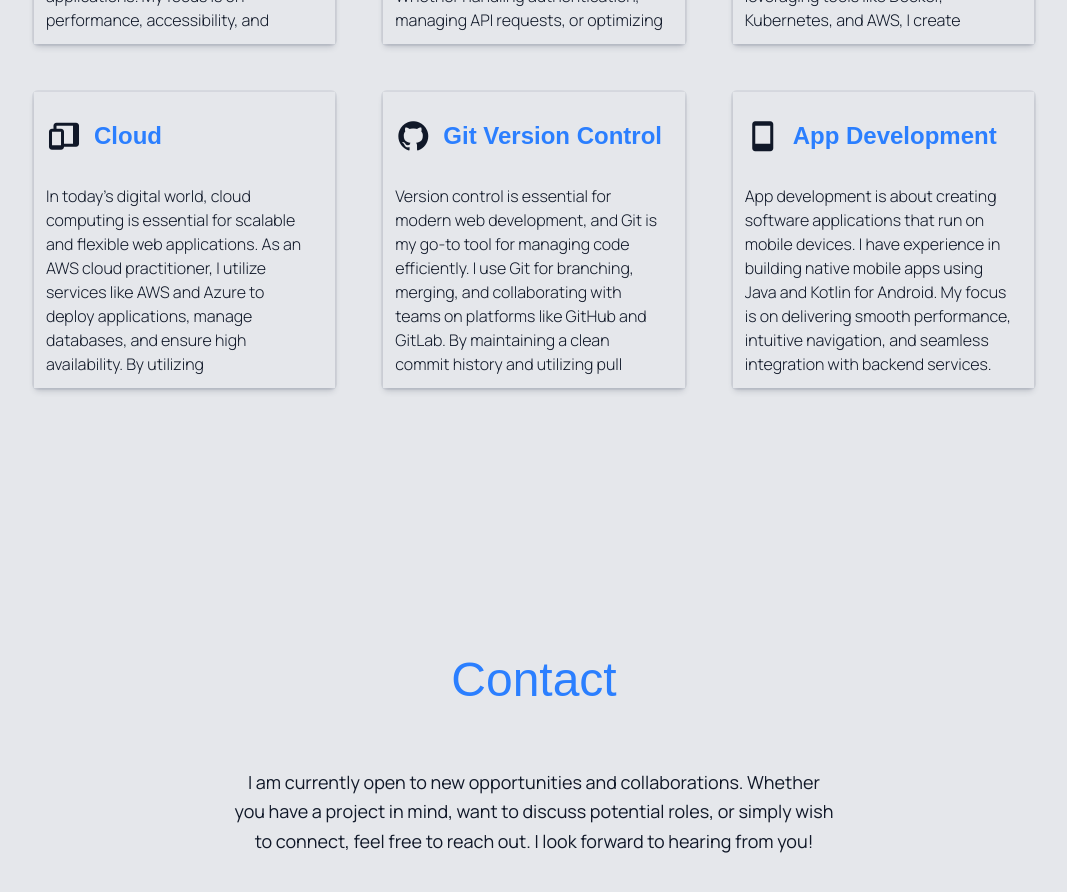
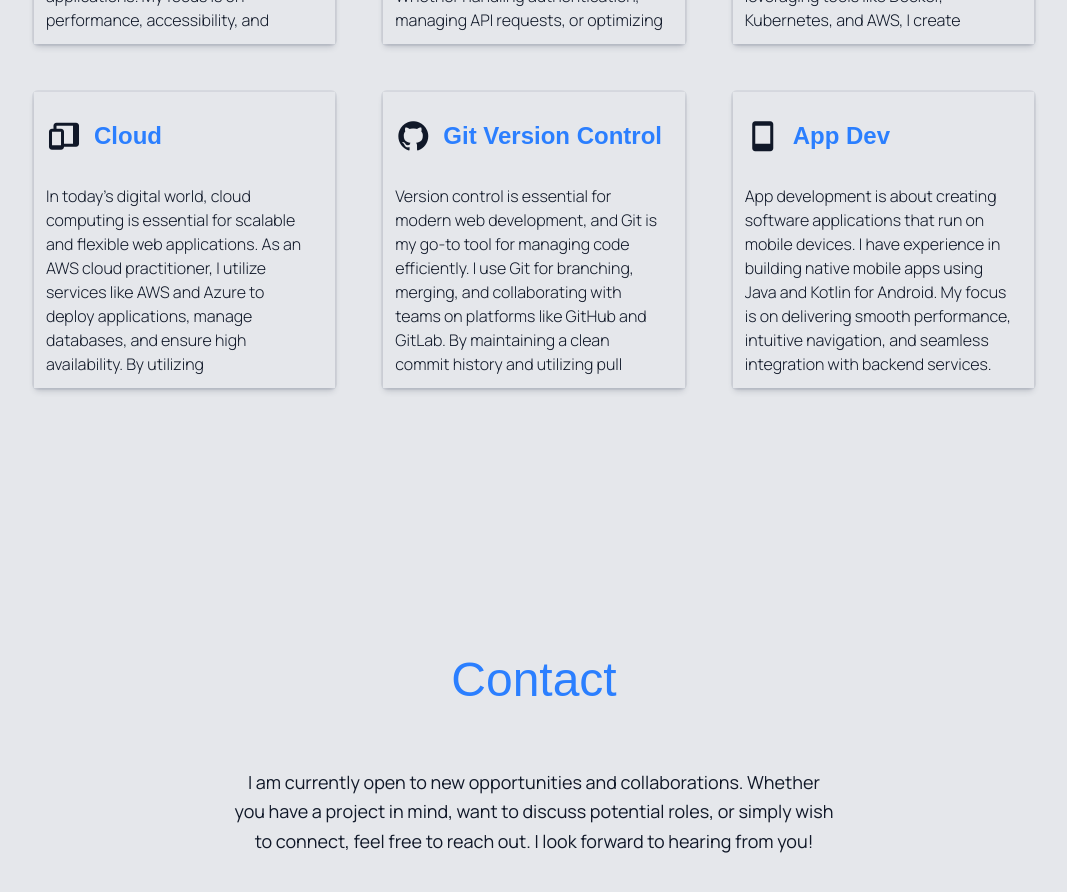
Before and after one commit to Jake177/Portfolio, a React (Vite) app: page / in a window 1280 px wide. Shown: the part 1200-2092 px from the top of the page, without its empty margins (106-1173 px from the left). Built offline with nearby package versions, Linux system fonts and the light colour scheme; a web font is replaced by a local one.

Commit message:
adjust padding

```diff
--- a/src/components/Home.jsx
+++ b/src/components/Home.jsx
@@ -53,8 +53,9 @@ const Home = () => {
             <span className="mr-2">I am a</span>
             <span
               className={`relative inline-block font-extrabold mx-1 md:mx-2
-                          md:whitespace-nowrap text-center transform origin-right
+                          whitespace-nowrap text-center transform origin-center
                           transition-transform duration-400 ease-out
+                          xl:w-[420px] md:w-[200px] w-[140px]
                           ${isRotating ? 'md:rotate-[-100deg]' : 'rotate-0'}`}
             >
               {currentText}
--- a/src/data/index.js
+++ b/src/data/index.js
@@ -100,7 +100,7 @@ export const skillCards = [
   },
     {
     icon: 'bx bx-mobile',
-    title: 'App Development',
+    title: 'App Dev',
     description:
       'App development is about creating software applications that run on mobile devices. I have experience in building native mobile apps using Java and Kotlin for Android. My focus is on delivering smooth performance, intuitive navigation, and seamless integration with backend services. Whether it’s a simple utility app or a complex platform, I ensure that the app meets user needs and provides a great user experience.',
     projectCount: 4,
```
